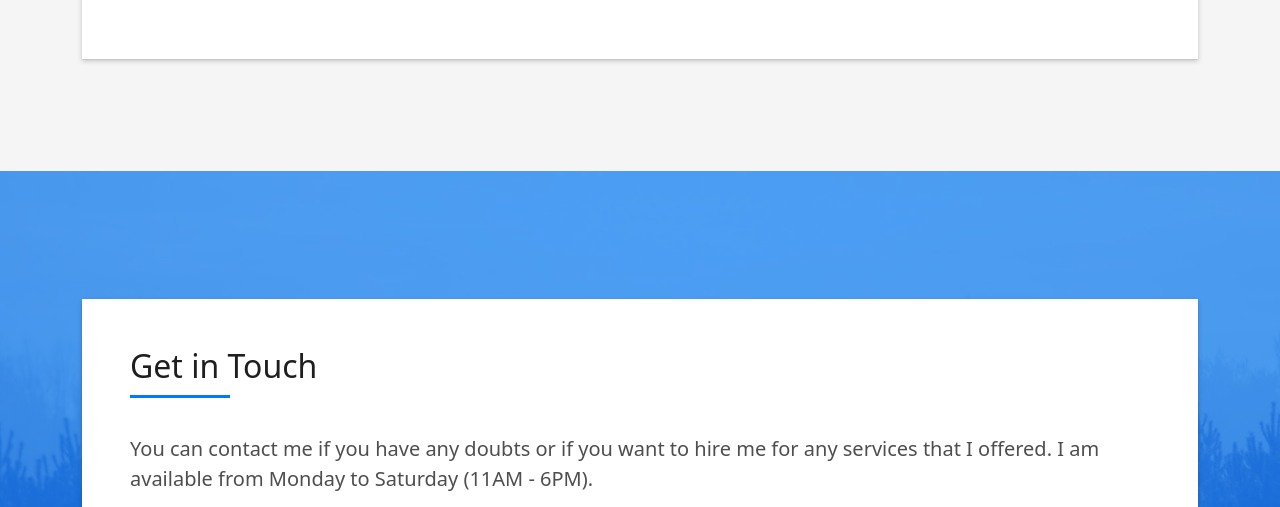
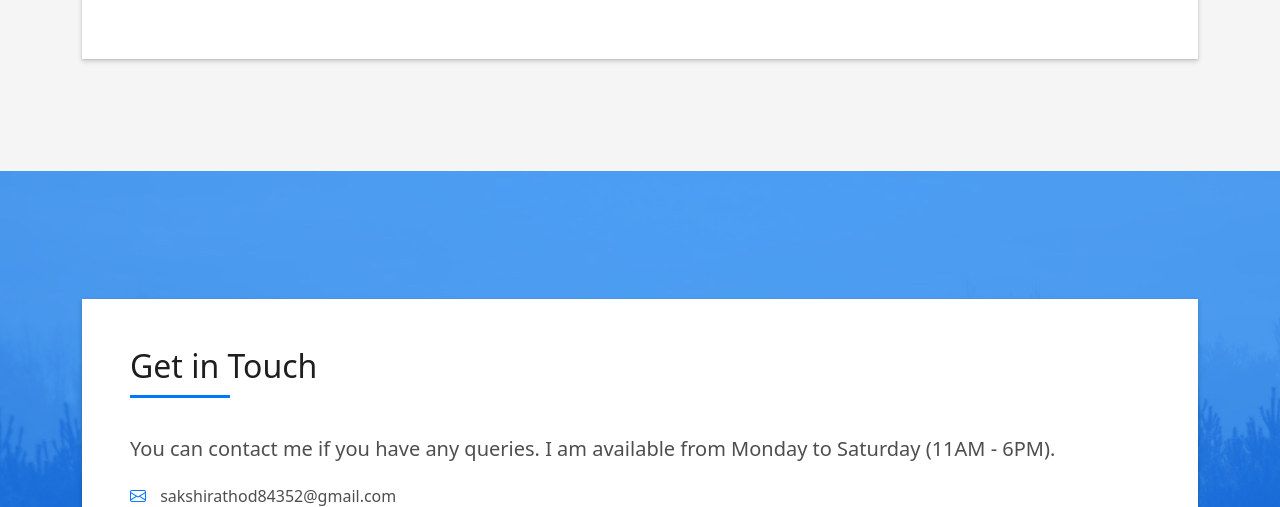
Before and after one commit to SakshiRathod13/SakhsiRathodPortfolio, a plain HTML site: page index.html in a window 1280 px wide. Shown: the part 1531-2038 px from the top of the page. Drawn offline with Linux system fonts and the light colour scheme.

Commit message:
Update index.html

```diff
--- a/index.html
+++ b/index.html
@@ -238,7 +238,7 @@
                     </div>
                     <div class="more-info">
                       <p class="lead">
-                       You can contact me if you have any doubts or if you want to hire me for any services that I offered. I am available from Monday to Saturday (11AM - 6PM).
+                       You can contact me if you have any queries. I am available from Monday to Saturday (11AM - 6PM).
                       </p>
                       <ul class="list-ico">
                         <!-- <li><span class="bi bi-geo-alt"></span> 329 WASHINGTON ST BOSTON, MA 02108</li> -->
```
